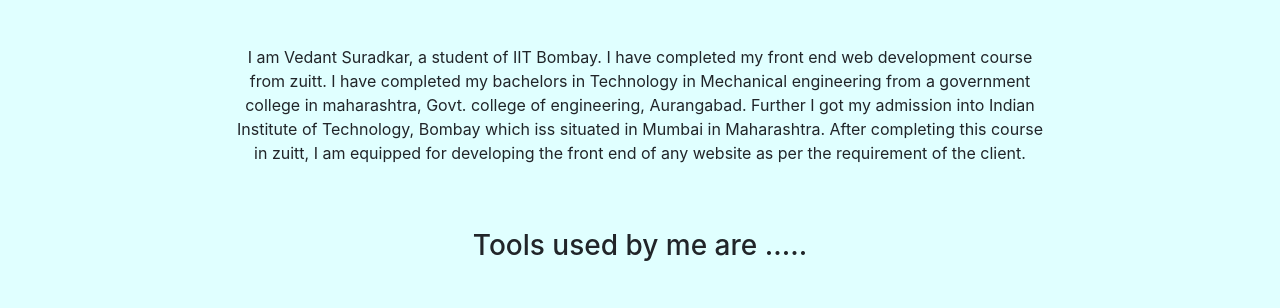
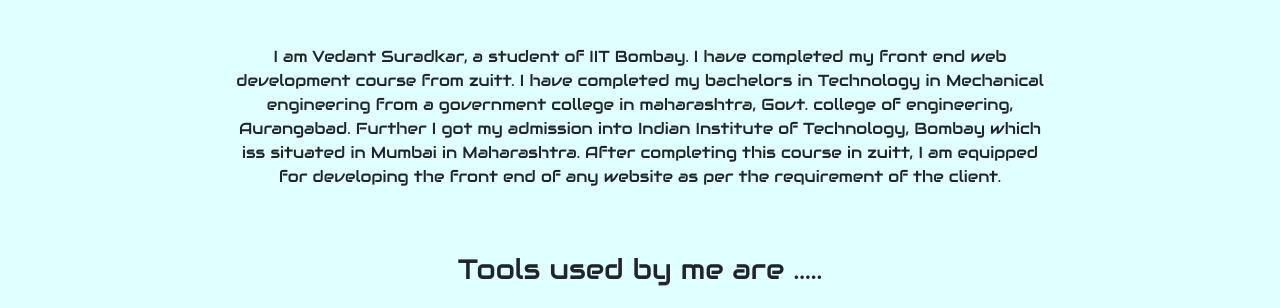
Before and after one commit to VedantSuradkar/Capstone1-Portfolio, a plain HTML site: page about.html in a window 1280 px wide. Shown: the part 392-700 px from the top of the page. Drawn offline with nearby package versions, Linux system fonts and the light colour scheme.

Commit message:
Added google font family

```diff
--- a/about.html
+++ b/about.html
@@ -6,6 +6,7 @@
 	<meta name="viewport" content="width=device-width, initial-scale=1, shrink-to-fit=no">
 	<link rel="stylesheet" href="https://cdn.jsdelivr.net/npm/bootstrap@4.6.0/dist/css/bootstrap.min.css" integrity="sha384-B0vP5xmATw1+K9KRQjQERJvTumQW0nPEzvF6L/Z6nronJ3oUOFUFpCjEUQouq2+l" crossorigin="anonymous"/>
 	<link rel="stylesheet" type="text/css" href="./index.css">
+	<link rel="stylesheet" href="https://fonts.googleapis.com/css?family=Audiowide">
 </head>
 <body>
 
--- a/index.css
+++ b/index.css
@@ -14,3 +14,6 @@ a{
 	color: white;
 
 }
+body {
+  font-family: "Audiowide", sans-serif;
+}
```
Also changed, not shown: contact.html (+1 -0 lines), gallery.html (+1 -0 lines), index.html (+1 -0 lines).
